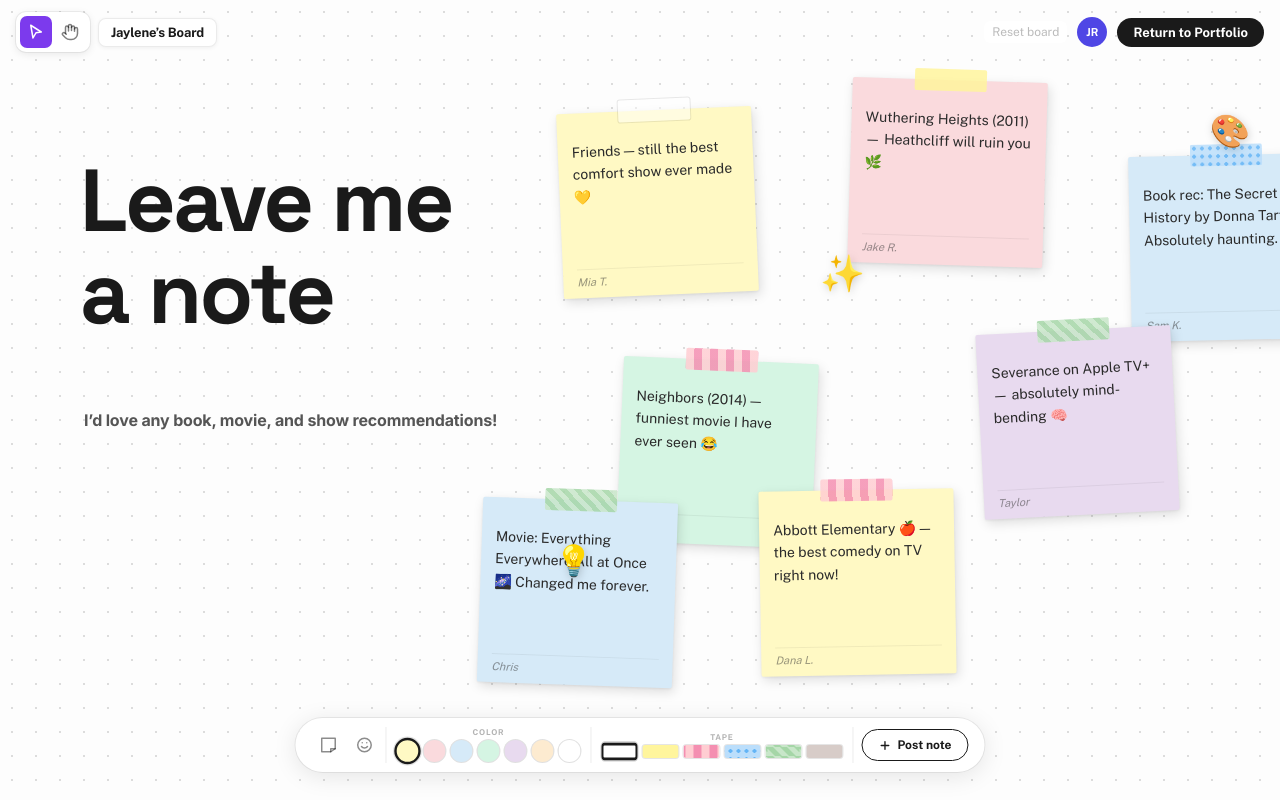
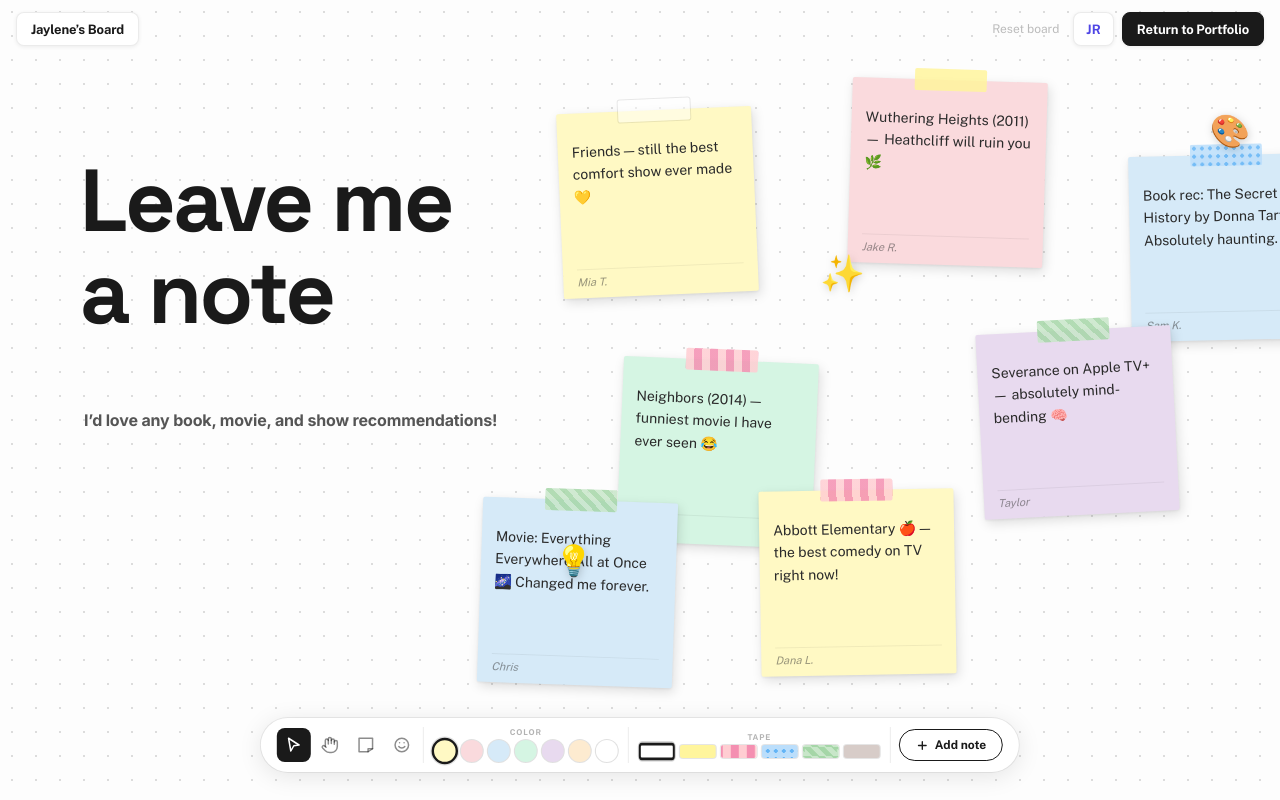
Before and after one commit to Jaylenerubio/uxjay, a React (Vite) app in the folder sticky-notes/: page / in a window 1280 px wide. Built offline with nearby package versions, Linux system fonts and the light colour scheme.

Commit message:
Move cursor+hand to bottom toolbar, Add note button, JR pill badge, uniform topbar heights

```diff
--- a/sticky-notes/src/StickyNotesPage.jsx
+++ b/sticky-notes/src/StickyNotesPage.jsx
@@ -81,12 +81,7 @@ function StickyNote({ note, mode, isSelected, onSelect, onUpdate, onDelete, onDr
   return (
     <div
       className={`sn-note${isSelected ? ' selected' : ''}`}
-      style={{
-        left: note.x, top: note.y,
-        background: colorObj.bg,
-        transform: `rotate(${note.rotation}deg)`,
-        zIndex: note.zIndex || 1,
-      }}
+      style={{ left: note.x, top: note.y, background: colorObj.bg, transform: `rotate(${note.rotation}deg)`, zIndex: note.zIndex || 1 }}
       onMouseDown={(e) => {
         if (mode === 'pan') return;
         onSelect(note.id);
@@ -101,49 +96,27 @@ function StickyNote({ note, mode, isSelected, onSelect, onUpdate, onDelete, onDr
           onClick={e => e.stopPropagation()}
         >
           {NOTE_COLORS.map(c => (
-            <button
-              key={c.id}
-              className={`sn-mt-color${note.color === c.id ? ' active' : ''}`}
+            <button key={c.id} className={`sn-mt-color${note.color === c.id ? ' active' : ''}`}
               style={{ background: c.bg }}
               onClick={(e) => { e.stopPropagation(); onUpdate(note.id, { color: c.id }); }}
-              title={c.label}
-            />
+              title={c.label} />
           ))}
           <div className="sn-mt-sep" />
           {TAPE_STYLES.map(t => (
-            <button
-              key={t.id}
-              className={`sn-mt-tape${note.tape === t.id ? ' active' : ''}`}
+            <button key={t.id} className={`sn-mt-tape${note.tape === t.id ? ' active' : ''}`}
               style={t.css}
               onClick={(e) => { e.stopPropagation(); onUpdate(note.id, { tape: t.id }); }}
-              title={t.label}
-            />
+              title={t.label} />
           ))}
         </div>
       )}
       <div className="sn-tape" style={tapeCss} />
-      <button
-        className="sn-delete"
-        onClick={(e) => { e.stopPropagation(); onDelete(note.id); }}
-        onMouseDown={(e) => e.stopPropagation()}
-        title="Delete"
-      >×</button>
-      <textarea
-        ref={taRef}
-        className="sn-text"
-        placeholder="Write something nice…"
-        value={note.text}
-        onChange={(e) => onUpdate(note.id, { text: e.target.value })}
-        onMouseDown={(e) => e.stopPropagation()}
-      />
+      <button className="sn-delete" onClick={(e) => { e.stopPropagation(); onDelete(note.id); }} onMouseDown={(e) => e.stopPropagation()} title="Delete">×</button>
+      <textarea ref={taRef} className="sn-text" placeholder="Write something nice…" value={note.text}
+        onChange={(e) => onUpdate(note.id, { text: e.target.value })} onMouseDown={(e) => e.stopPropagation()} />
       <div className="sn-footer">
-        <input
-          className="sn-author"
-          placeholder="— your name"
-          value={note.author || ''}
-          onChange={(e) => onUpdate(note.id, { author: e.target.value })}
-          onMouseDown={(e) => e.stopPropagation()}
-        />
+        <input className="sn-author" placeholder="— your name" value={note.author || ''}
+          onChange={(e) => onUpdate(note.id, { author: e.target.value })} onMouseDown={(e) => e.stopPropagation()} />
       </div>
     </div>
   );
@@ -151,13 +124,11 @@ function StickyNote({ note, mode, isSelected, onSelect, onUpdate, onDelete, onDr
 
 function Sticker({ sticker, onDragStart, onDelete }) {
   return (
-    <div
-      className="sn-sticker"
+    <div className="sn-sticker"
       style={{ left: sticker.x, top: sticker.y, fontSize: sticker.size, zIndex: sticker.zIndex || 50 }}
       onMouseDown={(e) => onDragStart(e, sticker.id, 'sticker')}
       onDoubleClick={() => onDelete(sticker.id)}
-      title="Drag · double-click to remove"
-    >
+      title="Drag · double-click to remove">
       {sticker.emoji}
     </div>
   );
@@ -248,12 +219,7 @@ export default function StickyNotesPage() {
     if (mode !== 'pan') return;
     if (['TEXTAREA', 'INPUT', 'BUTTON'].includes(e.target.tagName)) return;
     e.preventDefault();
-    panning.current = {
-      startX: e.clientX,
-      startY: e.clientY,
-      origLeft: boardRef.current.scrollLeft,
-      origTop:  boardRef.current.scrollTop,
-    };
+    panning.current = { startX: e.clientX, startY: e.clientY, origLeft: boardRef.current.scrollLeft, origTop: boardRef.current.scrollTop };
   }
 
   function handleBoardClick(e) {
@@ -269,11 +235,7 @@ export default function StickyNotesPage() {
     topZ.current += 1;
     if (mode === 'note') {
       const id = Date.now();
-      setNotes(prev => [...prev, {
-        id, x: x - 95, y: y - 90, text: '', author: '',
-        color: selectedColor, tape: selectedTape,
-        rotation: (Math.random() - 0.5) * 6, zIndex: topZ.current,
-      }]);
+      setNotes(prev => [...prev, { id, x: x - 95, y: y - 90, text: '', author: '', color: selectedColor, tape: selectedTape, rotation: (Math.random() - 0.5) * 6, zIndex: topZ.current }]);
       setJustCreated(id);
       setSelectedNote(id);
       setTimeout(() => setJustCreated(null), 200);
@@ -294,11 +256,8 @@ export default function StickyNotesPage() {
 
   function handleReset() {
     if (window.confirm('Clear all notes and restore the original board?')) {
-      localStorage.removeItem(LS_NOTES);
-      localStorage.removeItem(LS_STICKERS);
-      setNotes(SEED_NOTES);
-      setStickers(SEED_STICKERS);
-      setSelectedNote(null);
+      localStorage.removeItem(LS_NOTES); localStorage.removeItem(LS_STICKERS);
+      setNotes(SEED_NOTES); setStickers(SEED_STICKERS); setSelectedNote(null);
     }
   }
 
@@ -306,7 +265,6 @@ export default function StickyNotesPage() {
 
   return (
     <div className="fj-page">
-      {/* Board fills full viewport, topbar overlays it */}
       <div
         className={`fj-board${mode === 'select' ? ' fj-board--select' : ''}`}
         ref={boardRef}
@@ -317,23 +275,12 @@ export default function StickyNotesPage() {
         onMouseLeave={handleBoardMouseLeave}
       >
         <div className="fj-canvas">
-          <div className="fj-canvas-text" style={{ left: 80, top: 155 }}>
-            Leave me<br />a note
-          </div>
-          <div className="fj-canvas-hint" style={{ left: 84, top: 410 }}>
-            I’d love any book, movie, and show recommendations!
-          </div>
+          <div className="fj-canvas-text" style={{ left: 80, top: 155 }}>Leave me<br />a note</div>
+          <div className="fj-canvas-hint" style={{ left: 84, top: 410 }}>I’d love any book, movie, and show recommendations!</div>
           {notes.map(n => (
-            <StickyNote
-              key={n.id} note={n}
-              mode={mode}
-              isSelected={selectedNote === n.id}
-              onSelect={setSelectedNote}
-              onUpdate={handleUpdateNote}
-              onDelete={handleDeleteNote}
-              onDragStart={handleDragStart}
-              autoFocus={n.id === justCreated}
-            />
+            <StickyNote key={n.id} note={n} mode={mode} isSelected={selectedNote === n.id}
+              onSelect={setSelectedNote} onUpdate={handleUpdateNote} onDelete={handleDeleteNote}
+              onDragStart={handleDragStart} autoFocus={n.id === justCreated} />
           ))}
           {stickers.map(s => (
             <Sticker key={s.id} sticker={s} onDragStart={handleDragStart} onDelete={handleDeleteSticker} />
@@ -344,28 +291,15 @@ export default function StickyNotesPage() {
       {/* Topbar — transparent, floats over board */}
       <div className="fj-topbar">
         <div className="fj-topbar-left">
-          <div className="fj-nav-tools">
-            <button
-              className={`fj-nt-btn${mode === 'select' ? ' active' : ''}`}
-              onClick={() => { setMode('select'); setShowStickers(false); }}
-              title="Select"
-            ><CursorIcon /></button>
-            <button
-              className={`fj-nt-btn${mode === 'pan' ? ' active' : ''}`}
-              onClick={() => { setMode('pan'); setShowStickers(false); setSelectedNote(null); }}
-              title="Pan canvas"
-            ><HandIcon /></button>
-          </div>
-          <span className="fj-board-name-pill">Jaylene’s Board</span>
+          <span className="fj-pill">Jaylene’s Board</span>
         </div>
         <div className="fj-topbar-right">
           <button className="fj-reset-link" onClick={handleReset}>Reset board</button>
-          <div className="fj-avatar">JR</div>
-          <a className="fj-return-btn" href={PORTFOLIO_URL}>Return to Portfolio</a>
+          <span className="fj-pill fj-pill--avatar">JR</span>
+          <a className="fj-pill fj-pill--cta" href={PORTFOLIO_URL}>Return to Portfolio</a>
         </div>
       </div>
 
-      {/* Sticker picker */}
       {showStickers && (
         <div className="fj-sticker-tray">
           {STICKERS.map(em => (
@@ -379,8 +313,11 @@ export default function StickyNotesPage() {
 
       {/* Bottom toolbar */}
       <div className="fj-toolbar">
+        {/* Navigation tools */}
         <div className="tb-tools">
-          <button className={`tb-tool${mode === 'note'    ? ' active' : ''}`} onClick={() => { setMode('note');    setShowStickers(false); }} title="Add sticky note"><NoteIcon /></button>
+          <button className={`tb-tool${mode === 'select'  ? ' active' : ''}`} onClick={() => { setMode('select');  setShowStickers(false); }} title="Select"><CursorIcon /></button>
+          <button className={`tb-tool${mode === 'pan'     ? ' active' : ''}`} onClick={() => { setMode('pan');     setShowStickers(false); setSelectedNote(null); }} title="Pan canvas"><HandIcon /></button>
+          <button className={`tb-tool${mode === 'note'    ? ' active' : ''}`} onClick={() => { setMode('note');    setShowStickers(false); }} title="Add note"><NoteIcon /></button>
           <button className={`tb-tool${mode === 'sticker' ? ' active' : ''}`} onClick={() => setShowStickers(v => !v)} title="Add sticker"><StickerIcon /></button>
         </div>
         <div className="tb-sep" />
@@ -404,16 +341,15 @@ export default function StickyNotesPage() {
           </div>
         </div>
         <div className="tb-sep" />
-        <button className={`tb-post${mode === 'note' ? ' armed' : ''}`}
+        <button className="tb-post"
           onClick={() => { setMode(m => m === 'note' ? 'select' : 'note'); setShowStickers(false); }}>
           <svg width="13" height="13" viewBox="0 0 24 24" fill="none" stroke="currentColor" strokeWidth="2.5" strokeLinecap="round">
             <line x1="12" y1="5" x2="12" y2="19" /><line x1="5" y1="12" x2="19" y2="12" />
           </svg>
-          Post note
+          Add note
         </button>
       </div>
 
-      {/* Visitor cursor — only in select mode */}
       {cursorPos && mode === 'select' && (
         <div className="fj-cursor" style={{ left: cursorPos.x, top: cursorPos.y }} aria-hidden="true">
           <svg width="20" height="24" viewBox="0 0 20 24" fill="none">
--- a/sticky-notes/src/index.css
+++ b/sticky-notes/src/index.css
@@ -2,7 +2,6 @@
 :root { font-family: 'Public Sans', sans-serif; font-size: 16px; color: #1a1a1a; }
 body { background: #FDFDFD; }
 
-/* ── Page ─────────────────────────────────────────────── */
 .fj-page {
   position: relative;
   height: 100vh;
@@ -12,7 +11,7 @@ body { background: #FDFDFD; }
   user-select: none;
 }
 
-/* ── Board — fills full page, topbar floats above it ────────── */
+/* ── Board — fills full viewport ───────────────────────────── */
 .fj-board {
   position: absolute;
   inset: 0;
@@ -23,7 +22,6 @@ body { background: #FDFDFD; }
 }
 .fj-canvas { position: relative; width: 2400px; height: 1500px; }
 
-/* Hide system cursor on canvas objects when in select mode */
 .fj-board--select .sn-note    { cursor: none; }
 .fj-board--select .sn-sticker { cursor: none; }
 .sn-text   { cursor: text    !important; }
@@ -52,7 +50,7 @@ body { background: #FDFDFD; }
   letter-spacing: -0.01em;
 }
 
-/* ── Top bar — transparent overlay ─────────────────────── */
+/* ── Topbar — transparent overlay ──────────────────────────── */
 .fj-topbar {
   position: absolute;
   top: 0;
@@ -68,91 +66,59 @@ body { background: #FDFDFD; }
 }
 .fj-topbar > * { pointer-events: auto; }
 .fj-topbar-left  { display: flex; align-items: center; gap: 8px; }
-.fj-topbar-right { display: flex; align-items: center; gap: 10px; }
+.fj-topbar-right { display: flex; align-items: center; gap: 8px; }
 
-/* Nav tool widget (cursor + hand) */
-.fj-nav-tools {
-  display: flex;
-  align-items: center;
-  background: #fff;
-  border-radius: 10px;
-  padding: 4px;
-  gap: 2px;
-  box-shadow: 0 2px 8px rgba(0,0,0,0.09), 0 0 0 1px rgba(0,0,0,0.06);
-}
-.fj-nt-btn {
-  width: 32px;
-  height: 32px;
-  display: flex;
+/* Shared pill — used for board name, JR avatar, and CTA button */
+.fj-pill {
+  display: inline-flex;
   align-items: center;
   justify-content: center;
-  border: none;
-  border-radius: 7px;
-  background: transparent;
-  color: rgba(0,0,0,0.5);
-  cursor: pointer;
-  transition: background 0.12s, color 0.12s;
-  padding: 0;
-}
-.fj-nt-btn:hover  { background: rgba(0,0,0,0.05); color: #1a1a1a; }
-.fj-nt-btn.active { background: #7C3AED; color: #fff; }
-
-/* Board name pill */
-.fj-board-name-pill {
-  background: #fff;
-  border: 1px solid rgba(0,0,0,0.08);
+  height: 34px;
+  padding: 0 14px;
   border-radius: 8px;
-  padding: 6px 12px;
+  font-family: 'Public Sans', sans-serif;
   font-size: 13px;
   font-weight: 600;
+  letter-spacing: -0.01em;
+  white-space: nowrap;
+  background: #fff;
   color: #1a1a1a;
-  box-shadow: 0 1px 4px rgba(0,0,0,0.06);
-  letter-spacing: -0.01em;
+  border: 1px solid rgba(0,0,0,0.08);
+  box-shadow: 0 1px 4px rgba(0,0,0,0.07);
+  text-decoration: none;
 }
+/* JR avatar pill */
+.fj-pill--avatar {
+  color: #4F46E5;
+  font-weight: 700;
+  padding: 0 12px;
+  letter-spacing: 0.01em;
+}
+/* Return to Portfolio CTA */
+.fj-pill--cta {
+  background: #1a1a1a;
+  color: #fff;
+  border-color: #1a1a1a;
+  cursor: pointer;
+  transition: background 0.15s, transform 0.1s;
+}
+.fj-pill--cta:hover  { background: #333; border-color: #333; }
+.fj-pill--cta:active { transform: scale(0.97); }
 
 .fj-reset-link {
   font-size: 12px;
   font-family: 'Public Sans', sans-serif;
   color: #bbb;
-  background: rgba(255,255,255,0.85);
+  background: transparent;
   border: none;
   cursor: pointer;
-  padding: 4px 8px;
+  padding: 4px 6px;
   border-radius: 6px;
   transition: color 0.15s;
-  backdrop-filter: blur(4px);
 }
 .fj-reset-link:hover { color: #555; }
-.fj-avatar {
-  width: 30px;
-  height: 30px;
-  border-radius: 50%;
-  background: #4F46E5;
-  color: #fff;
-  font-size: 11px;
-  font-weight: 700;
-  display: flex;
-  align-items: center;
-  justify-content: center;
-}
-.fj-return-btn {
-  font-family: 'Public Sans', sans-serif;
-  font-size: 13px;
-  font-weight: 600;
-  background: #1a1a1a;
-  color: #fff;
-  border: none;
-  border-radius: 20px;
-  padding: 7px 16px;
-  cursor: pointer;
-  text-decoration: none;
-  transition: background 0.15s, transform 0.1s;
-  white-space: nowrap;
-}
-.fj-return-btn:hover  { background: #333; }
-.fj-return-btn:active { transform: scale(0.97); }
 
-/* ── Sticky note ──────────────────────────────────────────── */
+/* ── Sticky note ─────────────────────────────────────────── */
 .sn-note {
   position: absolute;
   width: 195px;
@@ -170,7 +136,7 @@ body { background: #FDFDFD; }
 .sn-note.selected .sn-delete { opacity: 1; }
 .sn-note.selected { outline: 2px solid #6366f1; outline-offset: 2px; }
 
-/* Mini toolbar — pops up above selected note */
+/* Mini toolbar — floats above selected note */
 .sn-mini-toolbar {
   position: absolute;
   bottom: calc(100% + 14px);
@@ -262,13 +228,7 @@ body { background: #FDFDFD; }
   padding: 0;
 }
 .sn-text::placeholder { color: rgba(70,70,70,0.38); }
-.sn-footer {
-  display: flex;
-  align-items: center;
-  margin-top: 8px;
-  border-top: 1px solid rgba(0,0,0,0.06);
-  padding-top: 6px;
-}
+.sn-footer { display: flex; align-items: center; margin-top: 8px; border-top: 1px solid rgba(0,0,0,0.06); padding-top: 6px; }
 .sn-author {
   flex: 1;
   border: none;
@@ -284,7 +244,7 @@ body { background: #FDFDFD; }
 }
 .sn-author::placeholder { color: rgba(80,80,80,0.3); }
 
-/* ── Sticker ──────────────────────────────────────────────── */
+/* ── Sticker ────────────────────────────────────────────── */
 .sn-sticker {
   position: absolute;
   cursor: grab;
@@ -296,7 +256,7 @@ body { background: #FDFDFD; }
 .sn-sticker:active { cursor: grabbing; transform: scale(1.15); }
 .sn-sticker:hover  { transform: scale(1.1); }
 
-/* ── Sticker tray ─────────────────────────────────────────── */
+/* ── Sticker tray ────────────────────────────────────────── */
 .fj-sticker-tray {
   position: fixed;
   bottom: 96px;
@@ -326,7 +286,7 @@ body { background: #FDFDFD; }
 .fj-sticker-btn:hover  { background: rgba(0,0,0,0.05); transform: scale(1.15); }
 .fj-sticker-btn.active { border-color: rgba(0,0,0,0.25); }
 
-/* ── Toolbar ────────────────────────────────────────────── */
+/* ── Bottom toolbar ────────────────────────────────────────── */
 .fj-toolbar {
   position: fixed;
   bottom: 28px;
@@ -359,14 +319,7 @@ body { background: #FDFDFD; }
 .tb-tool:hover  { background: rgba(0,0,0,0.05); color: #1a1a1a; }
 .tb-tool.active { background: #1a1a1a; color: #fff; }
 .tb-section { display: flex; flex-direction: column; align-items: center; gap: 4px; padding: 0 10px; }
-.tb-label {
-  font-size: 8px;
-  font-weight: 700;
-  letter-spacing: 0.1em;
-  text-transform: uppercase;
-  color: rgba(0,0,0,0.3);
-  line-height: 1;
-}
+.tb-label { font-size: 8px; font-weight: 700; letter-spacing: 0.1em; text-transform: uppercase; color: rgba(0,0,0,0.3); line-height: 1; }
 .tb-row  { display: flex; align-items: center; gap: 5px; }
 .tb-sep  { width: 1px; height: 36px; background: rgba(0,0,0,0.08); flex-shrink: 0; }
 .tb-color {
@@ -395,6 +348,7 @@ body { background: #FDFDFD; }
 }
 .tb-tape:hover  { transform: scaleY(1.3); }
 .tb-tape.active { border-color: #1a1a1a; transform: scaleY(1.35); }
+/* Add note button — always white, never changes on click */
 .tb-post {
   display: flex;
   align-items: center;
@@ -415,9 +369,8 @@ body { background: #FDFDFD; }
 }
 .tb-post:hover  { background: #f5f5f5; }
 .tb-post:active { transform: scale(0.97); }
-.tb-post.armed  { background: #1a1a1a; color: #fff; border-color: #1a1a1a; }
 
-/* ── Visitor cursor ───────────────────────────────────────── */
+/* ── Visitor cursor ─────────────────────────────────────── */
 .fj-cursor {
   position: fixed;
   pointer-events: none;
```
